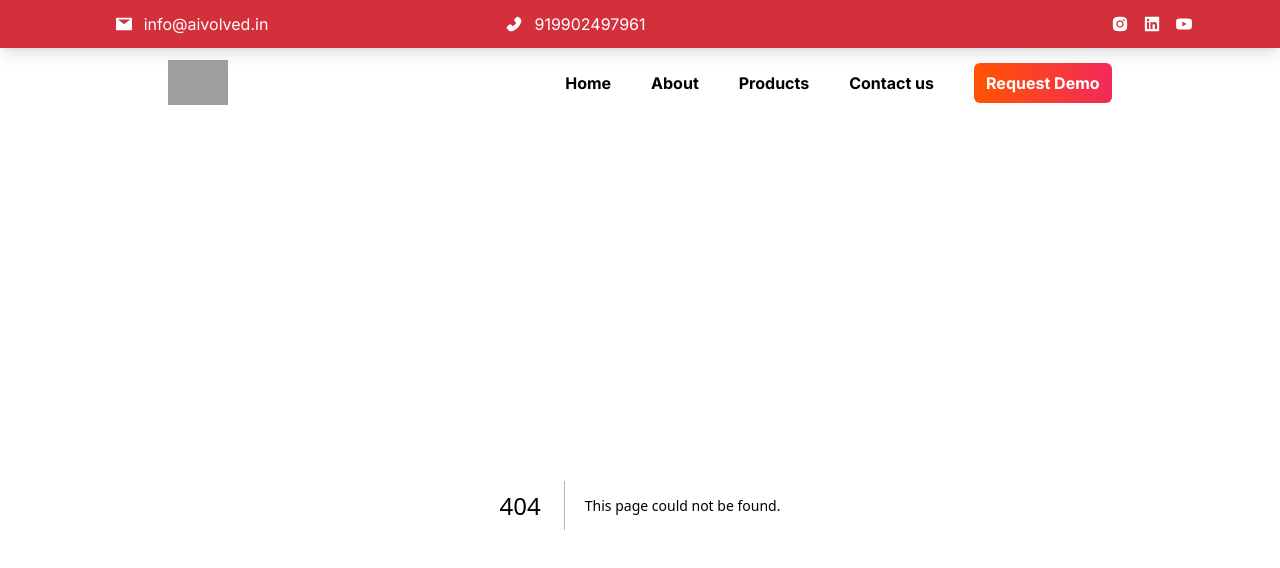
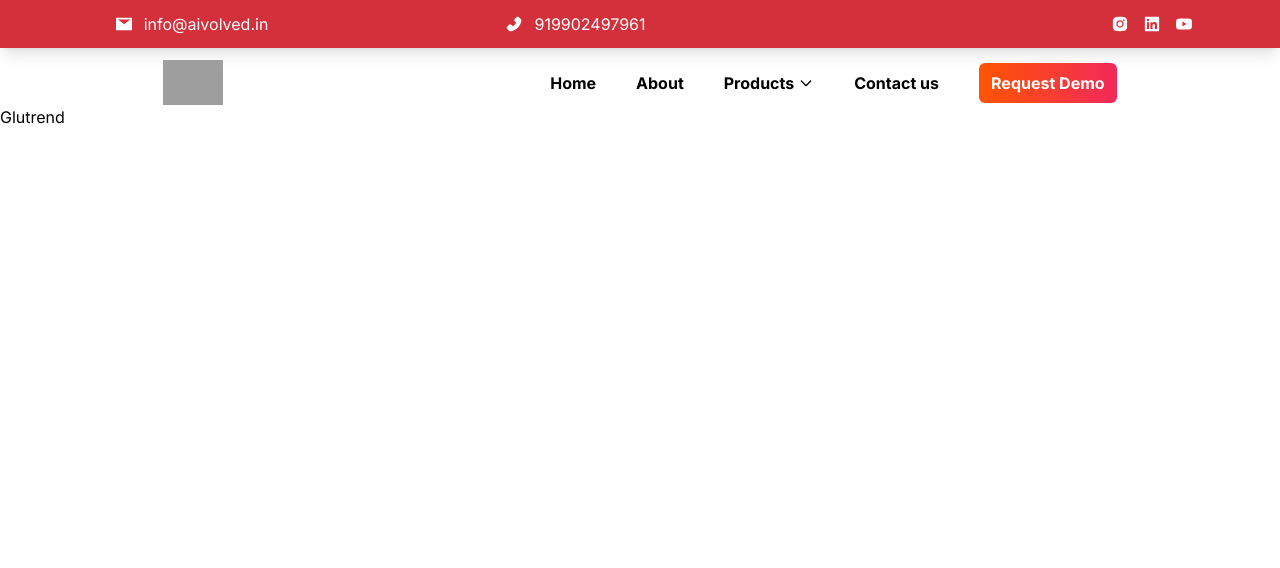
Before and after one commit to ASHIKEkfrazo/Aivolved_webiste, a Next.js app: page /products/non-invasive-glucose-monitoring-device in a window 1280 px wide. Before the commit this address had no page. Shown: the top 568 px of the page. Built offline with nearby package versions, Linux system fonts and the light colour scheme; grey boxes are pictures that could not be loaded.

Commit message:
adding nav-bar dropdown & routes

```diff
--- a/src/app/globals.css
+++ b/src/app/globals.css
@@ -58,3 +58,7 @@
         transform: scale(0.9);
     }
 }
+
+#sortbox:checked ~ #sortboxmenu {
+    opacity: 1;
+}
--- /dev/null
+++ b/src/app/products/non-invasive-glucose-monitoring-device/page.js
@@ -0,0 +1,8 @@
+
+const page = () => {
+  return (
+    <div>Glutrend</div>
+  )
+}
+
+export default page
--- /dev/null
+++ b/src/app/products/visual-inspection/page.js
@@ -0,0 +1,7 @@
+const page = () => {
+  return (
+    <div>visual</div>
+  )
+}
+
+export default page
--- a/src/components/Nav.js
+++ b/src/components/Nav.js
@@ -1,32 +1,114 @@
-import React from "react";
+"use client"
+import React, { useState } from "react";
 import Link from "next/link";
 import Image from "next/image";
-export default function Navbar(){
+
+export default function Navbar() {
+  const [isDropdownOpen, setIsDropdownOpen] = useState(false);
+
+  const toggleDropdown = () => {
+    setIsDropdownOpen(!isDropdownOpen);
+  };
+
+  const closeDropdown = () => {
+    setIsDropdownOpen(false);
+  };
+
+  const handleMouseEnter = () => {
+    setIsDropdownOpen(true);
+  };
+
+  const handleMouseLeave = () => {
+    setIsDropdownOpen(false);
+  };
+
   return (
     <nav className="flex flex-row justify-center pt-3">
-            <div className="container  flex justify-around items-center">
-            <div className="flex items-center ">
-                <Image src="https://aivolved.in/wp-content/uploads/2022/11/ai-logo.png" width={60} height={60}  alt="error" />
+      <div className="container flex justify-around items-center">
+        <div className="flex items-center">
+          <Image
+            src="https://aivolved.in/wp-content/uploads/2022/11/ai-logo.png"
+            width={60}
+            height={60}
+            alt="Logo"
+          />
         </div>
-            <div className="">
+        <div>
           <ul className="flex gap-10 font-bold items-center">
             <li>
               <Link href="/">Home</Link>
             </li>
             <li>
-
               <Link href="/about">About</Link>
             </li>
+            <li
+              className="relative"
+              onMouseEnter={handleMouseEnter}
+              onMouseLeave={handleMouseLeave}
+            >
+              <input
+                type="checkbox"
+                id="sortbox"
+                className="hidden absolute"
+                checked={isDropdownOpen}
+                onChange={toggleDropdown}
+              />
+              <label htmlFor="sortbox" className="flex items-center space-x-1 cursor-pointer">
+                <span>Products</span>
+                <svg
+                  className="h-4 w-4"
+                  xmlns="http://www.w3.org/2000/svg"
+                  fill="none"
+                  viewBox="0 0 24 24"
+                  stroke="currentColor"
+                >
+                  <path
+                    strokeLinecap="round"
+                    strokeLinejoin="round"
+                    strokeWidth="2"
+                    d="M19 9l-7 7-7-7"
+                  />
+                </svg>
+              </label>
+              <div
+                id="sortboxmenu"
+                className={`absolute mt-1 right-1 top-full min-w-max shadow rounded ${
+                  isDropdownOpen ? "opacity-100" : "opacity-0"
+                } bg-white border border-gray-400 transition delay-75 ease-in-out z-10`}
+              >
+                <ul className="block text-right text-gray-900">
                   <li>
-                    <Link href="/products">Products</Link>
+                    <Link
+                      href="/products/visual-inspection"
+                      className="block px-3 py-2 text-black border-b-black hover:bg-[#d3303b] hover:text-white transition delay-75 ease-in-out"
+                      onClick={closeDropdown}
+                    >
+                      Visual Inspection
+                    </Link>
                   </li>
                   <li>
-                    <Link href="/products">Contact us</Link>
+                    <Link
+                      href="/products/non-invasive-glucose-monitoring-device"
+                      className="block px-3 py-2 text-black hover:bg-[#d3303b] hover:text-white transition delay-75 ease-in-out"
+                      onClick={closeDropdown}
+                    >
+                      Glutrend
+                    </Link>
                   </li>
-            <button className="bg-gradient-to-r from-[#FF5402] to-[#f2295b] px-3 py-2 rounded-md text-white" >Request Demo</button>
+                </ul>
+              </div>
+            </li>
+            <li>
+              <Link href="/contact">Contact us</Link>
+            </li>
+            <li>
+              <button className="bg-gradient-to-r from-[#FF5402] to-[#f2295b] px-3 py-2 rounded-md text-white">
+                Request Demo
+              </button>
+            </li>
           </ul>
         </div>
       </div>
     </nav>
-    )
+  );
 }
```
Also changed, not shown: src/app/products/visual-inspection.js (added). Lines whose indentation alone changed are shown as unchanged.
